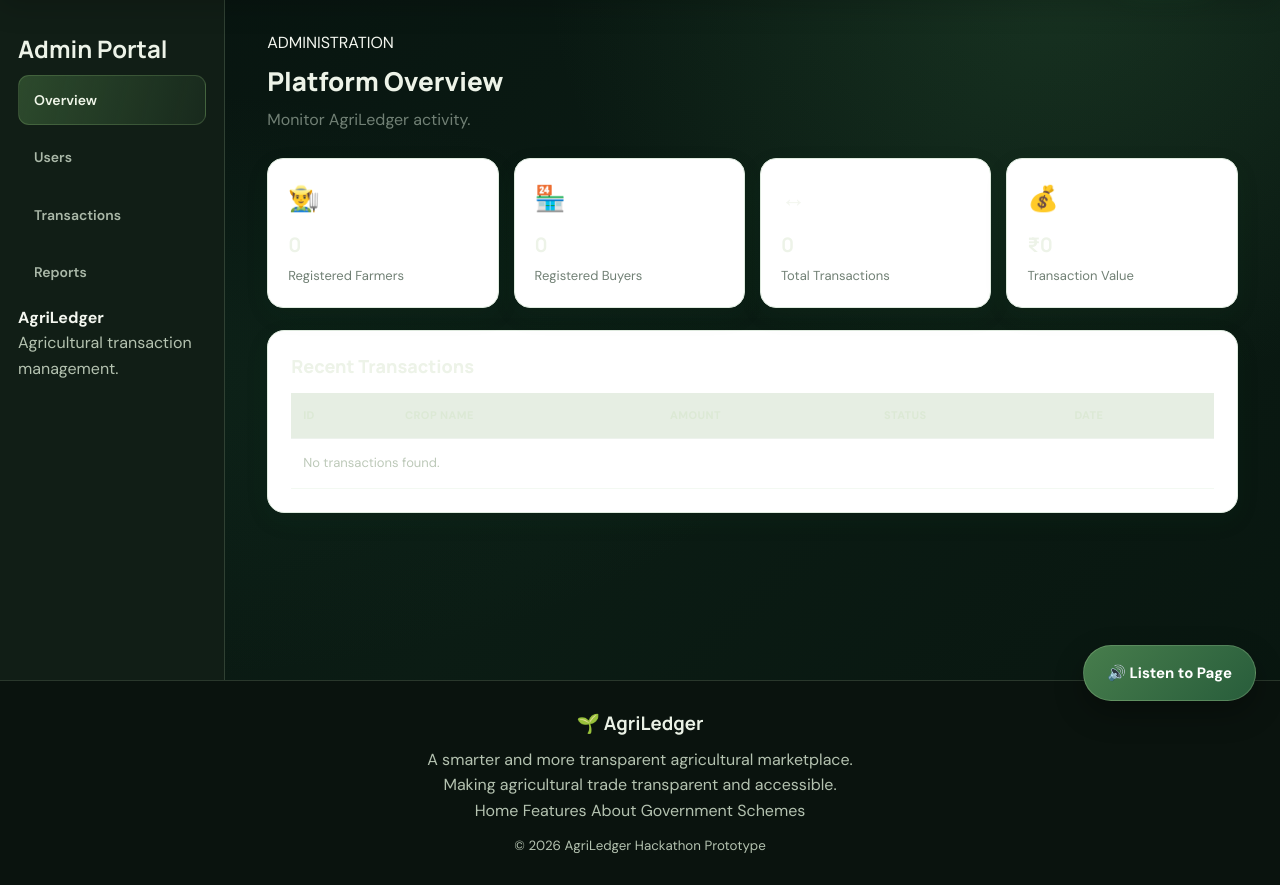
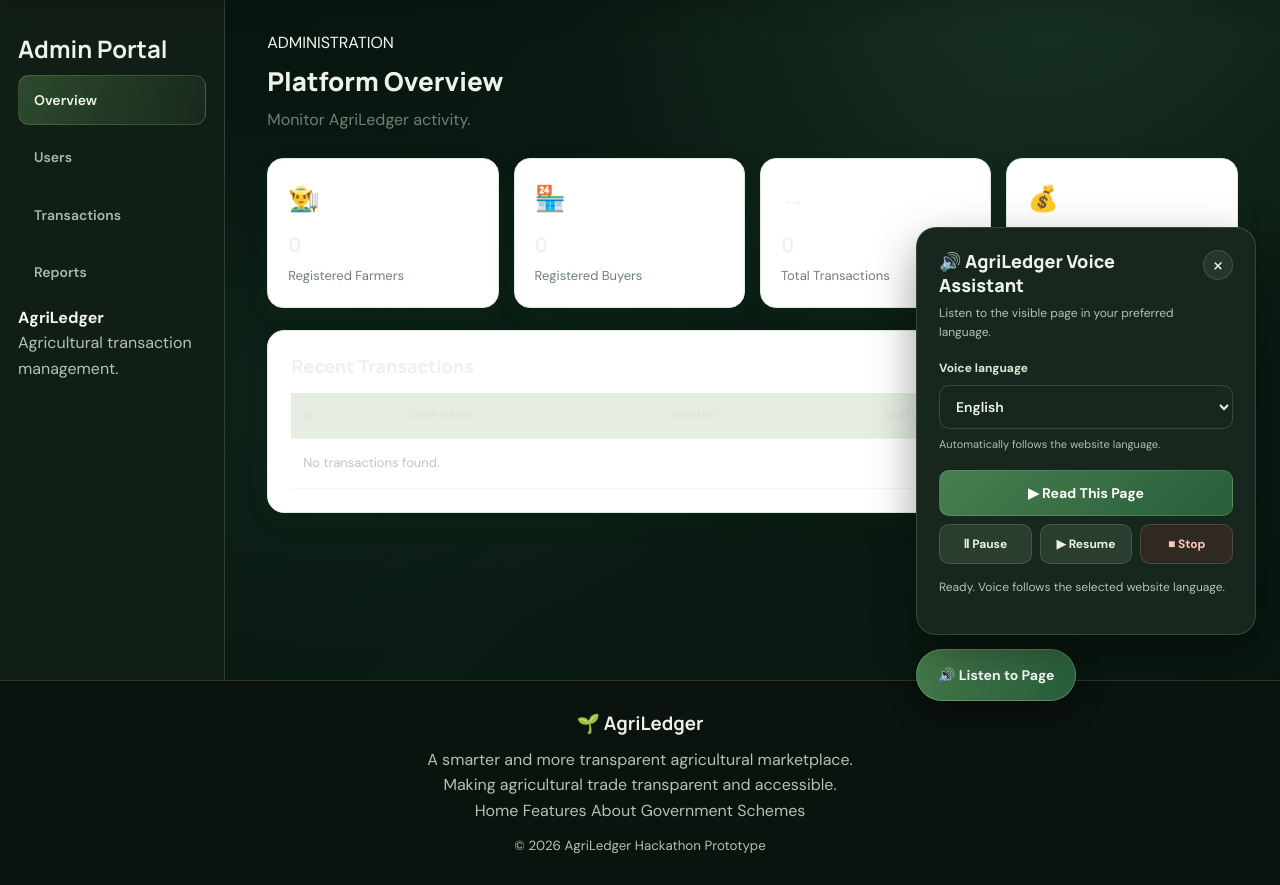
Before and after one commit to runtimerebels7-commits/AgriLedger, a Flask app: page /admin in a window 1280 px wide, after a click on "🔊 Listen to Page". Shown: the part 77-962 px from the top of the page. Run offline with Flask 3, Linux system fonts and the light colour scheme; the visitor is signed in with stand-in values (Sample User, id 1); data comes from the database, SQL or seed files in the repository; data that the repository does not hold is empty.

Commit message:
Improve AgriLedger multilingual voice assistant

```diff
--- /dev/null
+++ b/static/css/voice-assistant.css
@@ -0,0 +1,180 @@
+/* AgriLedger Voice Assistant — isolated styles */
+#agriVoiceWidget.agri-voice-widget {
+    position: fixed;
+    right: 24px;
+    bottom: 22px;
+    z-index: 99999;
+    font-family: "DM Sans", sans-serif;
+}
+
+#agriVoicePanel.agri-voice-panel {
+    display: block;
+    width: 340px;
+    max-width: calc(100vw - 28px);
+    margin-bottom: 14px;
+    padding: 22px;
+    color: #edf3e8;
+    background: linear-gradient(145deg, rgba(35,55,41,.98), rgba(18,32,23,.99));
+    border: 1px solid rgba(194,218,184,.22);
+    border-radius: 20px;
+    box-shadow: 0 18px 45px rgba(0,0,0,.38);
+    backdrop-filter: blur(18px);
+    -webkit-backdrop-filter: blur(18px);
+}
+
+#agriVoicePanel[hidden] { display: none !important; }
+
+.agri-voice-heading {
+    display: flex;
+    justify-content: space-between;
+    align-items: flex-start;
+    gap: 12px;
+    margin-bottom: 18px;
+}
+
+.agri-voice-heading h3 {
+    margin: 0 0 7px;
+    color: #edf3e8;
+    font: 800 18px/1.3 "Manrope", sans-serif;
+}
+
+.agri-voice-heading p {
+    margin: 0;
+    color: #b4c2b0;
+    font-size: 12px;
+    line-height: 1.55;
+}
+
+#agriVoicePanel .agri-voice-close {
+    flex: 0 0 30px;
+    width: 30px;
+    height: 30px;
+    padding: 0;
+    border: 1px solid rgba(194,218,184,.2);
+    border-radius: 50%;
+    color: #edf3e8;
+    background: rgba(255,255,255,.07);
+    font-size: 21px;
+    line-height: 1;
+    cursor: pointer;
+}
+
+.agri-voice-language { margin-bottom: 16px; }
+
+.agri-voice-language label {
+    display: block;
+    margin-bottom: 7px;
+    color: #dcebd6;
+    font-size: 12px;
+    font-weight: 700;
+}
+
+#agriVoiceLanguage {
+    display: block;
+    width: 100%;
+    min-height: 44px;
+    padding: 10px 12px;
+    border: 1px solid rgba(194,218,184,.25);
+    border-radius: 10px;
+    outline: none;
+    color: #fff;
+    background: #293e2e;
+    font: 600 14px "DM Sans", sans-serif;
+    color-scheme: dark;
+}
+
+#agriVoiceLanguage:focus-visible {
+    outline: 2px solid #a5cd83;
+    outline-offset: 2px;
+}
+
+#agriVoiceLanguage option { color: #fff; background: #203328; }
+
+.agri-voice-language small {
+    display: block;
+    margin-top: 7px;
+    color: #aebead;
+    font-size: 11px;
+}
+
+.agri-voice-controls {
+    display: grid;
+    grid-template-columns: repeat(3, minmax(0, 1fr));
+    gap: 8px;
+}
+
+#agriVoicePanel .agri-voice-controls button {
+    min-width: 0;
+    padding: 11px 5px;
+    border: 1px solid rgba(194,218,184,.17);
+    border-radius: 10px;
+    color: #eaf2e5;
+    background: #293e2e;
+    font: 700 12px "DM Sans", sans-serif;
+    cursor: pointer;
+    transition: background .2s ease, transform .2s ease, opacity .2s ease;
+}
+
+#agriVoicePanel .agri-voice-controls button:hover:not(:disabled) {
+    background: #385a3d;
+    transform: translateY(-2px);
+}
+
+#agriVoicePanel .agri-voice-controls button:disabled {
+    opacity: .55;
+    cursor: not-allowed;
+}
+
+#agriVoicePanel .agri-voice-controls .agri-voice-read {
+    grid-column: 1 / -1;
+    padding: 13px;
+    color: #fff;
+    background: linear-gradient(135deg, #477f4e, #285e3a);
+    font-size: 14px;
+}
+
+#agriVoicePanel .agri-voice-controls .agri-voice-stop {
+    color: #ffc5bd;
+    background: rgba(125,49,49,.25);
+    border-color: rgba(255,150,140,.25);
+}
+
+#agriVoiceStatus {
+    display: block;
+    min-height: 34px;
+    margin-top: 14px;
+    color: #b5dc8b;
+    font-size: 12px;
+    line-height: 1.5;
+}
+
+#agriVoiceToggle.agri-voice-toggle {
+    display: inline-flex;
+    align-items: center;
+    justify-content: center;
+    min-height: 52px;
+    padding: 14px 21px;
+    border: 1px solid rgba(190,222,170,.3);
+    border-radius: 50px;
+    color: #fff;
+    background: linear-gradient(135deg, #427a4b, #245b39);
+    box-shadow: 0 12px 30px rgba(0,0,0,.3);
+    font: 700 14px "DM Sans", sans-serif;
+    cursor: pointer;
+    transition: transform .2s ease, filter .2s ease;
+}
+
+#agriVoiceToggle.agri-voice-toggle:hover {
+    transform: translateY(-2px);
+    filter: brightness(1.12);
+}
+
+@media (max-width: 480px) {
+    #agriVoiceWidget.agri-voice-widget { right: 12px; bottom: 14px; }
+    #agriVoicePanel.agri-voice-panel { width: min(340px, calc(100vw - 24px)); padding: 18px; }
+    #agriVoiceToggle.agri-voice-toggle { min-height: 46px; padding: 12px 17px; font-size: 13px; }
+}
+
+@media (prefers-reduced-motion: reduce) {
+    #agriVoicePanel *, #agriVoiceToggle { transition: none !important; animation: none !important; }
+}
--- a/templates/base.html
+++ b/templates/base.html
@@ -25,6 +25,9 @@
     <!-- AgriLedger premium visual theme -->
     <link rel="stylesheet"
           href="{{ url_for('static', filename='css/premium-theme.css') }}">
+
+    <link rel="stylesheet"
+          href="{{ url_for('static', filename='css/voice-assistant.css') }}">
 
     <style>
         /* ==========================================
@@ -86,142 +89,7 @@
            GLOBAL VOICE ASSISTANT
         ========================================== */
 
-        #agriVoiceWidget {
-            position: fixed;
-            right: 24px;
-            bottom: 22px;
-            z-index: 9999;
-            font-family: "DM Sans", sans-serif;
-        }
-
-        #agriVoiceToggle {
-            border: 1px solid rgba(190, 222, 170, 0.25);
-            border-radius: 50px;
-            background: linear-gradient(
-                135deg,
-                #427a4b,
-                #245b39
-            );
-            color: #ffffff;
-            padding: 15px 23px;
-            font-size: 15px;
-            font-weight: 700;
-            cursor: pointer;
-            box-shadow: 0 12px 30px rgba(0, 0, 0, 0.3);
-            transition: all 0.25s ease;
-        }
-
-        #agriVoiceToggle:hover {
-            transform: translateY(-3px);
-            background: linear-gradient(
-                135deg,
-                #518b58,
-                #2d6941
-            );
-            box-shadow: 0 16px 34px rgba(0, 0, 0, 0.35);
-        }
-
-        #agriVoicePanel {
-            display: none;
-            width: 310px;
-            margin-bottom: 14px;
-            padding: 23px;
-
-            background: linear-gradient(
-                145deg,
-                rgba(35, 55, 41, 0.98),
-                rgba(18, 32, 23, 0.98)
-            );
-
-            border: 1px solid var(--ag-border);
-            border-radius: 20px;
-            box-shadow: 0 18px 45px rgba(0, 0, 0, 0.35);
-
-            backdrop-filter: blur(18px);
-            -webkit-backdrop-filter: blur(18px);
-        }
-
-        #agriVoicePanel.open {
-            display: block;
-            animation: voicePanelIn 0.25s ease;
-        }
-
-        @keyframes voicePanelIn {
-            from {
-                opacity: 0;
-                transform: translateY(10px);
-            }
-            to {
-                opacity: 1;
-                transform: translateY(0);
-            }
-        }
-
-        #agriVoicePanel h3 {
-            margin: 0 0 10px;
-            color: #edf3e8;
-            font-family: "Manrope", sans-serif;
-            font-size: 18px;
-            font-weight: 800;
-        }
-
-        #agriVoicePanel p {
-            color: #b4c2b0;
-            font-size: 13px;
-            line-height: 1.7;
-            margin-bottom: 18px;
-        }
-
-        .agri-voice-controls {
-            display: grid;
-            grid-template-columns: 1fr 1fr;
-            gap: 10px;
-        }
-
-        .agri-voice-controls button {
-            border: 1px solid rgba(194, 218, 184, 0.12);
-            border-radius: 10px;
-            padding: 12px 9px;
-            cursor: pointer;
-            font-weight: 700;
-            font-size: 13px;
-
-            background: #293e2e;
-            color: #eaf2e5;
-
-            transition: all 0.2s ease;
-        }
-
-        .agri-voice-controls button:hover {
-            background: #385a3d;
-            transform: translateY(-2px);
-        }
-
-        .agri-voice-controls #agriVoiceRead {
-            grid-column: span 2;
-            background: linear-gradient(
-                135deg,
-                #477f4e,
-                #285e3a
-            );
-            color: white;
-        }
-
-        .agri-voice-controls #agriVoiceStop {
-            background: rgba(125, 49, 49, 0.25);
-            color: #ffc5bd;
-            border-color: rgba(255, 150, 140, 0.18);
-        }
-
-        #agriVoiceStatus {
-            display: block;
-            margin-top: 15px;
-            color: #a5cd83;
-            font-size: 12px;
-            min-height: 18px;
-        }
-
-        /* ==========================================
+/* ==========================================
            ACCESSIBILITY AND RESPONSIVENESS
         ========================================== */
 
@@ -381,66 +249,52 @@
 
 
 <!-- GLOBAL FARMER VOICE ASSISTANT -->
-<div id="agriVoiceWidget">
+<div id="agriVoiceWidget" class="agri-voice-widget">
+    <section id="agriVoicePanel"
+             class="agri-voice-panel"
+             role="region"
+             aria-label="AgriLedger Voice Assistant"
+             aria-hidden="true"
+             hidden>
+        <div class="agri-voice-heading">
+            <div>
+                <h3>🔊 AgriLedger Voice Assistant</h3>
+                <p>Listen to the visible page in your preferred language.</p>
+            </div>
+            <button type="button" id="agriVoiceClose"
+                    class="agri-voice-close" aria-label="Close">×</button>
+        </div>
 
-    <div id="agriVoicePanel"
-         role="region"
-         aria-label="AgriLedger Voice Assistant">
-
-        <h3 data-i18n="voice_assistant_title">
-            🔊 Farmer Voice Assistant
-        </h3>
-
-        <p data-i18n="voice_assistant_description">
-            Listen to the information on this page
-            in your selected language.
-        </p>
+        <div class="agri-voice-language">
+            <label for="agriVoiceLanguage">Voice language</label>
+            <select id="agriVoiceLanguage" aria-label="Choose voice language">
+                <option value="en-IN">English</option>
+                <option value="kn-IN">ಕನ್ನಡ — Kannada</option>
+                <option value="hi-IN">हिन्दी — Hindi</option>
+                <option value="ta-IN">தமிழ் — Tamil</option>
+                <option value="te-IN">తెలుగు — Telugu</option>
+                <option value="ml-IN">മലയാളം — Malayalam</option>
+                <option value="mr-IN">मराठी — Marathi</option>
+                <option value="bn-IN">বাংলা — Bengali</option>
+            </select>
+            <small>Automatically follows the website language.</small>
+        </div>
 
         <div class="agri-voice-controls">
+            <button type="button" id="agriVoiceRead" class="agri-voice-read">▶ Read This Page</button>
+            <button type="button" id="agriVoicePause">Ⅱ Pause</button>
+            <button type="button" id="agriVoiceResume">▶ Resume</button>
+            <button type="button" id="agriVoiceStop" class="agri-voice-stop">■ Stop</button>
+        </div>
+        <span id="agriVoiceStatus" role="status" aria-live="polite">
+            Ready. Select a language and press Read This Page.
+        </span>
+    </section>
 
-            <button type="button"
-                    id="agriVoiceRead"
-                    data-i18n="voice_read_page">
-                ▶ Read This Page
-            </button>
-
-            <button type="button"
-                    id="agriVoicePause"
-                    data-i18n="voice_pause">
-                ⏸ Pause
-            </button>
-
-            <button type="button"
-                    id="agriVoiceResume"
-                    data-i18n="voice_resume">
-                ▶ Resume
-            </button>
-
-            <button type="button"
-                    id="agriVoiceStop"
-                    data-i18n="voice_stop">
-                ⏹ Stop
-            </button>
-
-        </div>
-
-        <span id="agriVoiceStatus"
-              aria-live="polite"
-              data-i18n="voice_ready">
-            Ready to read.
-        </span>
-
-    </div>
-
-    <button type="button"
-            id="agriVoiceToggle"
-            aria-expanded="false"
-            aria-controls="agriVoicePanel"
-            aria-label="Listen to Page"
-            data-i18n="voice_listen_page">
+    <button type="button" id="agriVoiceToggle" class="agri-voice-toggle"
+            aria-expanded="false" aria-controls="agriVoicePanel">
         🔊 Listen to Page
     </button>
-
 </div>
 
 
```
Also changed, not shown: static/js/main.js.
